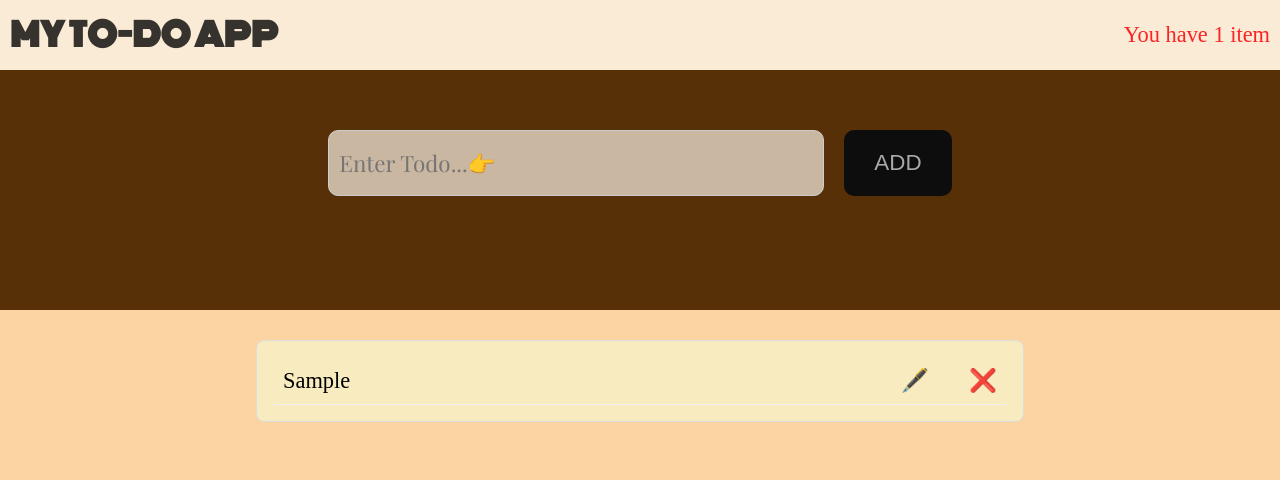
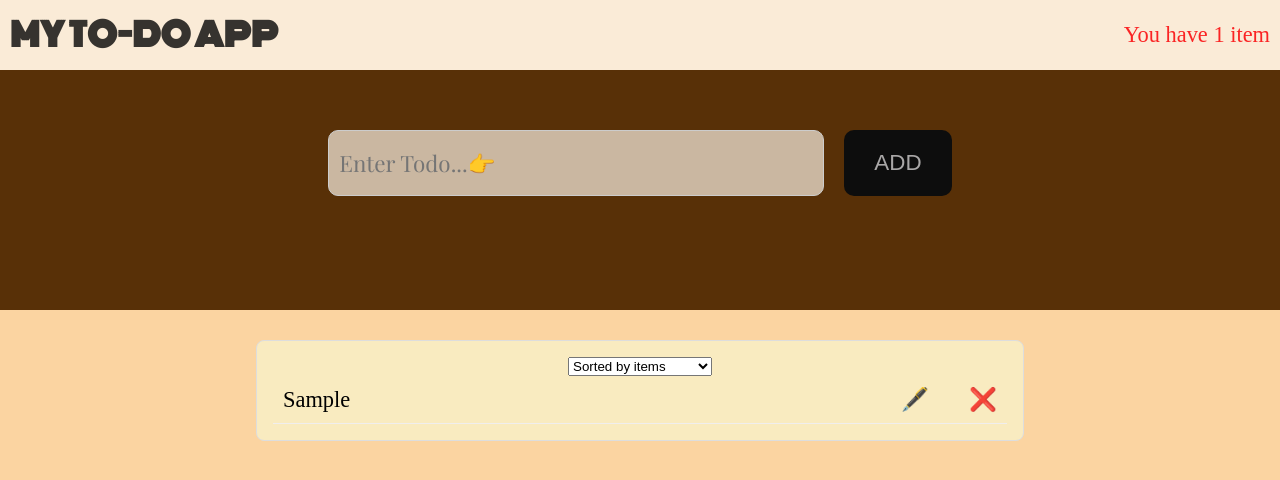
Before and after one commit to DarshanPro123/TODO-List_Myproject, a React (Vite) app: page / in a window 1280 px wide. Both pictures are taken after typing "Sample" into the empty fields and a click on the button "ADD". Shown: the top 480 px of the page. Built offline with nearby package versions, Linux system fonts and the light colour scheme; a web font is replaced by a local one.

Commit message:
Add sort list dropdown in list

```diff
--- a/src/Components/Input_todo.jsx
+++ b/src/Components/Input_todo.jsx
@@ -3,7 +3,6 @@ import { useState } from "react";
 // eslint-disable-next-line react/prop-types
 const Input_todo = ({ onhandleAdd }) => {
   const [val, setValue] = useState("");
-
   const handleSubmit = (e) => {
     e.preventDefault();
 
@@ -17,7 +16,11 @@ const Input_todo = ({ onhandleAdd }) => {
     setValue("");
   };
 
+  // const handleChange = ;
+
   return (
+    <>
+      {" "}
       <form className="input-box" onSubmit={handleSubmit}>
         <input
           value={val}
@@ -27,6 +30,7 @@ const Input_todo = ({ onhandleAdd }) => {
         />
         <button type="submit">ADD</button>
       </form>
+    </>
   );
 };
 
--- a/src/Components/List.jsx
+++ b/src/Components/List.jsx
@@ -12,6 +12,7 @@ const List = ({ lst, listDel, onEdit }) => {
   };
 
   return (
+    <>
       <li>
         {isEditing ? (
           <form onSubmit={handleTxt} className="myedit">
@@ -28,7 +29,9 @@ const List = ({ lst, listDel, onEdit }) => {
         ) : (
           <>
             <div className="inputData">
-            <span style={lst.checked ? { textDecoration: "line-through" } : {}}>
+              <span
+                style={lst.checked ? { textDecoration: "line-through" } : {}}
+              >
                 {lst.val}
               </span>
             </div>
@@ -39,6 +42,7 @@ const List = ({ lst, listDel, onEdit }) => {
           </>
         )}
       </li>
+    </>
   );
 };
 List.propTypes = {
--- a/src/Components/Lists.jsx
+++ b/src/Components/Lists.jsx
@@ -1,11 +1,35 @@
+import { useState } from "react";
 import List from "./List";
 import PropTypes from "prop-types";
 
 const Lists = ({ list, listDel, onEdit, onCheck }) => {
+  const [sortby, setSortby] = useState("items");
+
+  const getSortedList = () => {
+    let sortedList = [...list];
+
+    if (sortby === "desc") {
+      sortedList.sort((a, b) => b.val.localeCompare(a.val));
+    } else if (sortby === "assen") {
+      sortedList.sort((a, b) => a.val.localeCompare(b.val));
+    }
+
+    return sortedList;
+  };
+
+  const sortedList = getSortedList();
+
   return (
     <div className="lists_box">
+      <div className="custom-select">
+        <select value={sortby} onChange={(e) => setSortby(e.target.value)}>
+          <option value="items">Sorted by items</option>
+          <option value="desc">Sorted by desc</option>
+          <option value="assen">Sorted by ascending</option>
+        </select>
+      </div>
       <ul>
-        {list.map((lst) => (
+        {sortedList.map((lst) => (
           <List
             key={lst.id}
             lst={lst}
```
Also changed, not shown: src/App.css (+0 -19 lines). Lines whose indentation alone changed are shown as unchanged.
